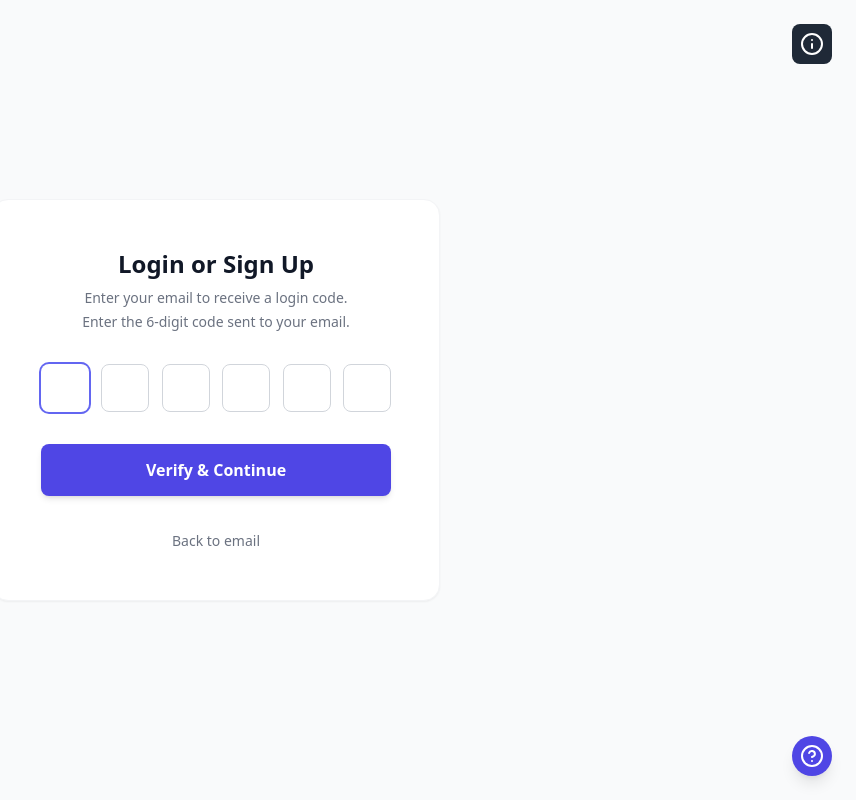
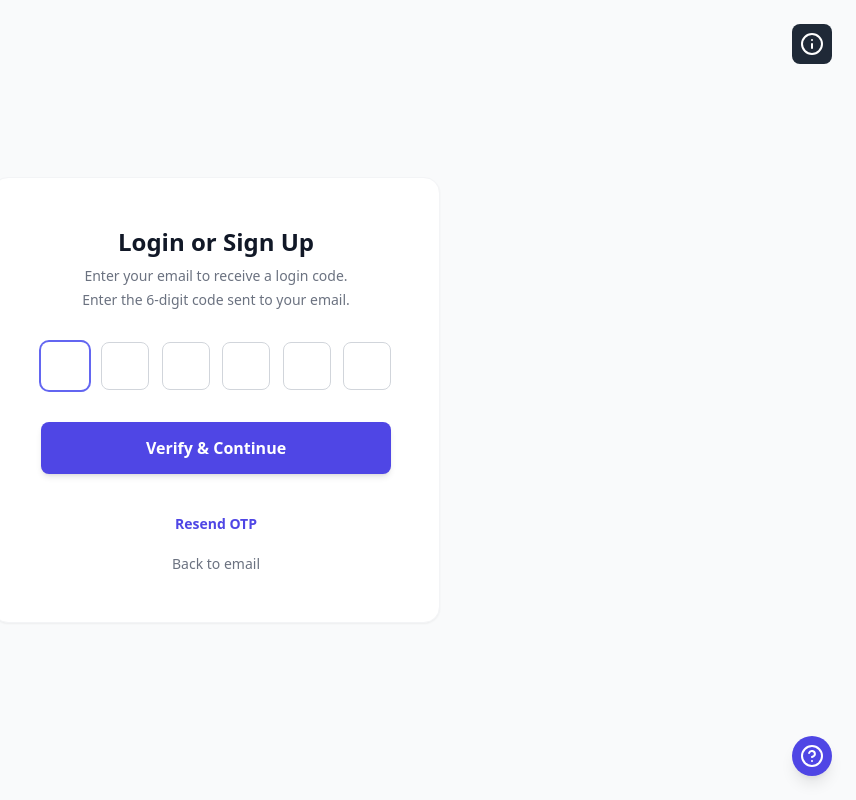
Before and after one commit to yashikajibhakate-droid/upgrade-learning-platform, a React (Vite) app in the folder monorepo/frontend/: page /verify-otp in a window 1280 px wide. Shown: the whole page, without its empty margins (424-1280 px from the left). Built offline with nearby package versions, Linux system fonts and the light colour scheme; no server answers.

Commit message:
feat(frontend): implement resend otp functionality

```diff
--- a/monorepo/frontend/src/pages/VerifyOtpPage.jsx
+++ b/monorepo/frontend/src/pages/VerifyOtpPage.jsx
@@ -132,7 +132,29 @@ const VerifyOtpPage = () => {
                         {loading ? 'Verifying...' : 'Verify & Continue'}
                     </button>
 
-                    <div className="text-center">
+                    <div className="flex flex-col gap-3 text-center">
+                        <button
+                            type="button"
+                            onClick={async () => {
+                                if (loading) return;
+                                setLoading(true); // Re-use loading or create separate if needed
+                                setError('');
+                                try {
+                                    await api.post('/api/auth/generate-otp', { email });
+                                    alert('New code sent to your email!');
+                                } catch (err) {
+                                    console.error(err);
+                                    setError('Failed to resend OTP. Please try again.');
+                                } finally {
+                                    setLoading(false);
+                                }
+                            }}
+                            disabled={loading}
+                            className="text-indigo-600 hover:text-indigo-800 font-semibold text-sm transition-colors py-2"
+                        >
+                            Resend OTP
+                        </button>
+
                         <button
                             type="button"
                             onClick={() => navigate('/login')}
```
Also changed, not shown: 1 other file (tests, documents, lock files or other folders).
